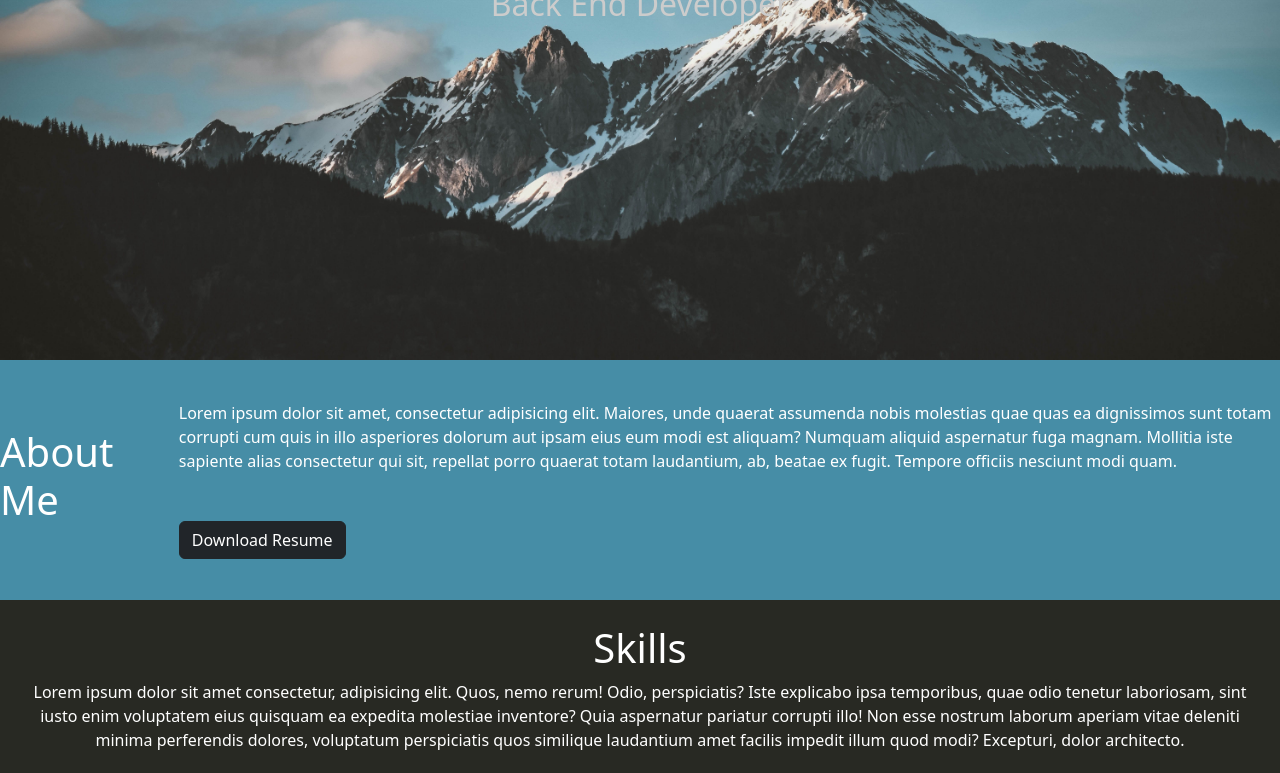
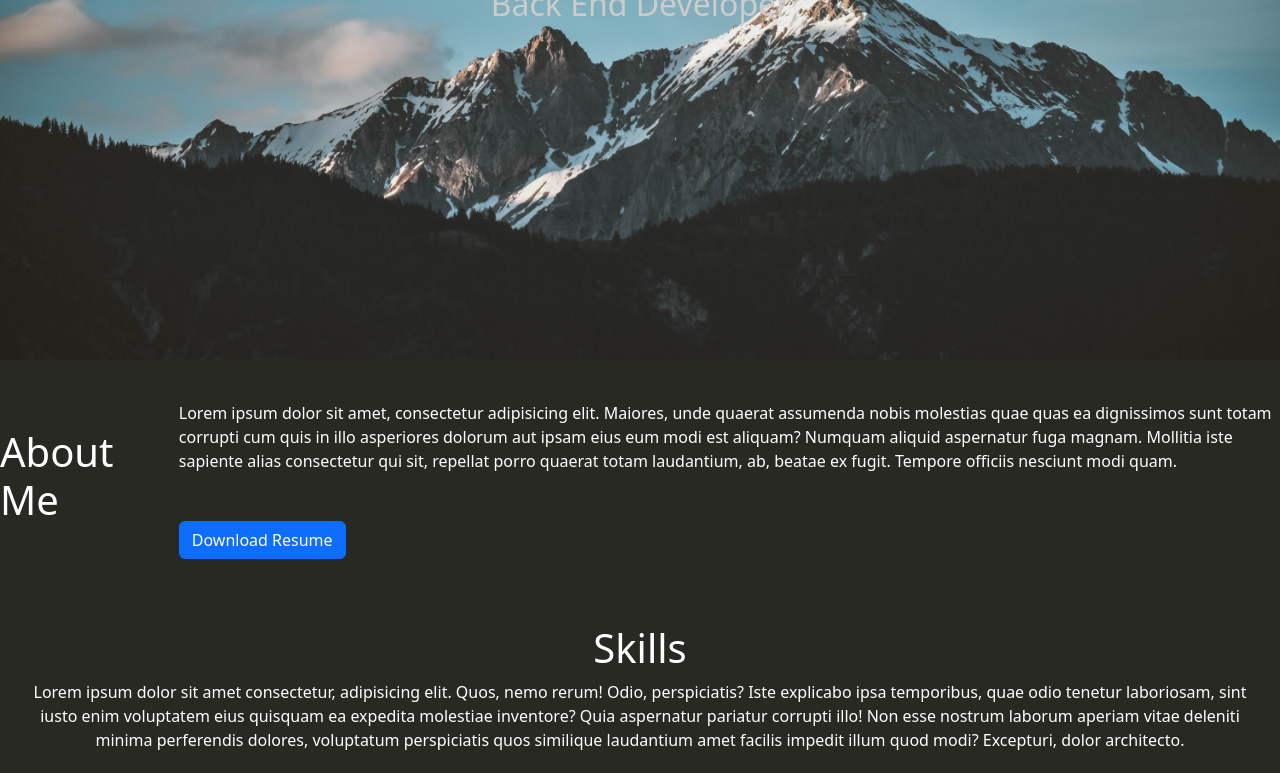
Before and after one commit to yousef8/iti-Angular-course, an Angular app: page / in a window 1280 px wide. Shown: the part 440-1213 px from the top of the page. Built offline with nearby package versions, Linux system fonts and the light colour scheme.

Commit message:
Change bio section colors

```diff
--- a/src/app/bio/bio.component.css
+++ b/src/app/bio/bio.component.css
@@ -4,7 +4,7 @@
     justify-content: space-around;
     align-items: center;
     height: 15rem;
-    background-color: #468DA6;
+    background-color: #282923;
     color: white;
 }
 
--- a/src/app/bio/bio.component.html
+++ b/src/app/bio/bio.component.html
@@ -13,7 +13,7 @@
 
         <a href="../../assets/yousef_elsayed_resume_updated.pdf" download="">
 
-            <button type="button" class="btn btn-dark">Download Resume</button>
+            <button type="button" class="btn btn-primary">Download Resume</button>
         </a>
     </div>
 </div>
```
